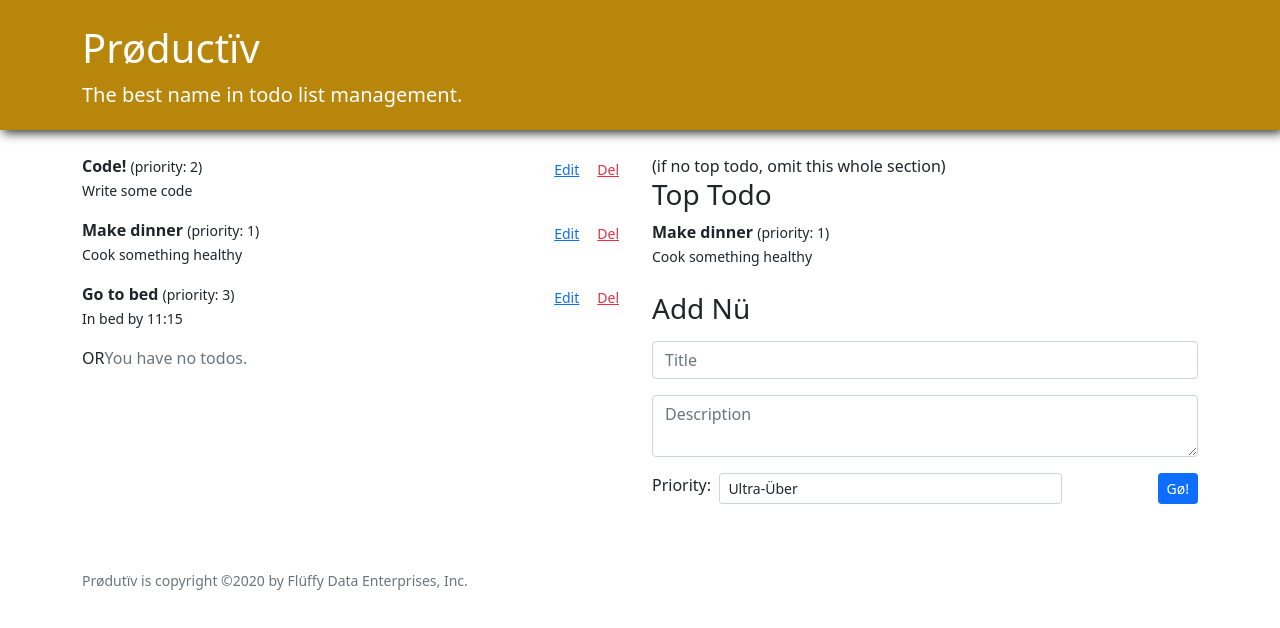
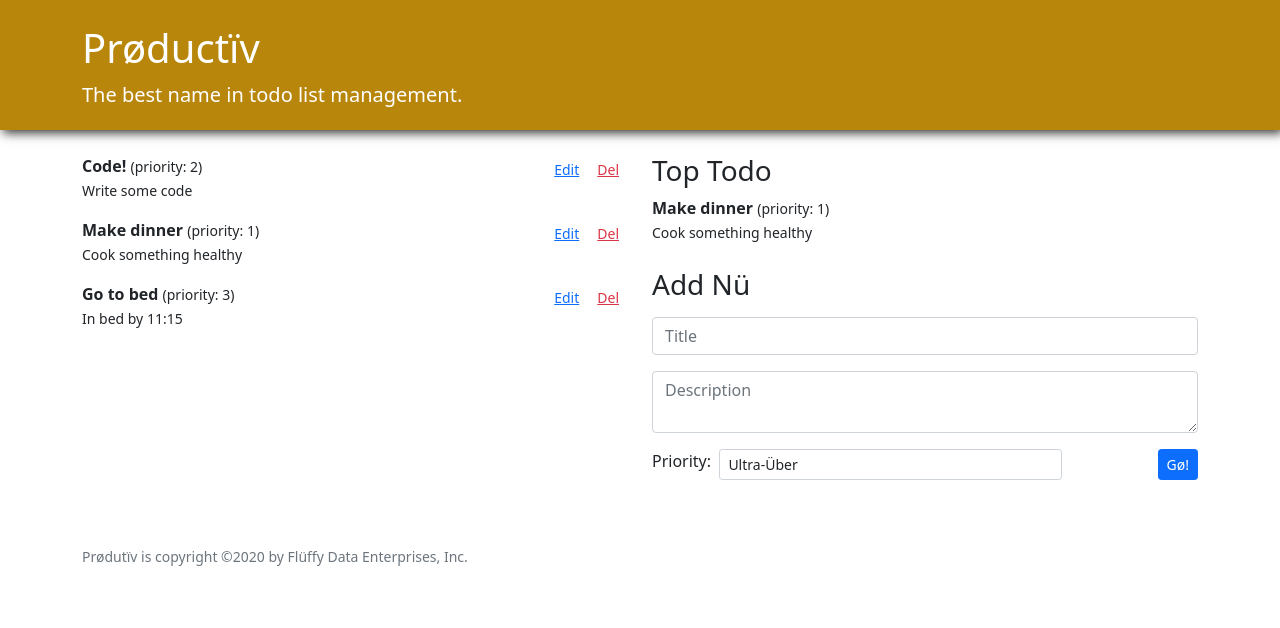
Before and after one commit to thwilson3/react-productiv, a React (Create React App) app: page / in a window 1280 px wide. Shown: the top 628 px of the page. Built offline with nearby package versions, Linux system fonts and the light colour scheme; the HTML template or start-up script is replaced by a standard one.

Commit message:
updated functionality for handling no todos

```diff
--- a/src/TodoApp.js
+++ b/src/TodoApp.js
@@ -39,19 +39,21 @@ function TodoApp({ initialTodos }) {
     <main className="TodoApp">
       <div className="row">
         <div className="col-md-6">
-          <EditableTodoList todos={todos} update={update} remove={remove}/> OR
-          <span className="text-muted">You have no todos.</span>
+          {todos.length > 0 ?
+            <EditableTodoList todos={todos} update={update} remove={remove} /> :
+            <span className="text-muted">You have no todos.</span>}
         </div>
 
           <div className="col-md-6">
-          (if no top todo, omit this whole section)
+        {todos.length > 0 &&
             <section className="mb-4">
               <h3>Top Todo</h3>
-            <TopTodo todos={todos}/>
-          </section>
+              <TopTodo todos={todos} />
+            </section>}
+
             <section>
               <h3 className="mb-3">Add Nü</h3>
-            <TodoForm handleSave={create}/>
+              <TodoForm handleSave={create} />
             </section>
           </div>
       </div>
```
Lines whose indentation alone changed are shown as unchanged.
